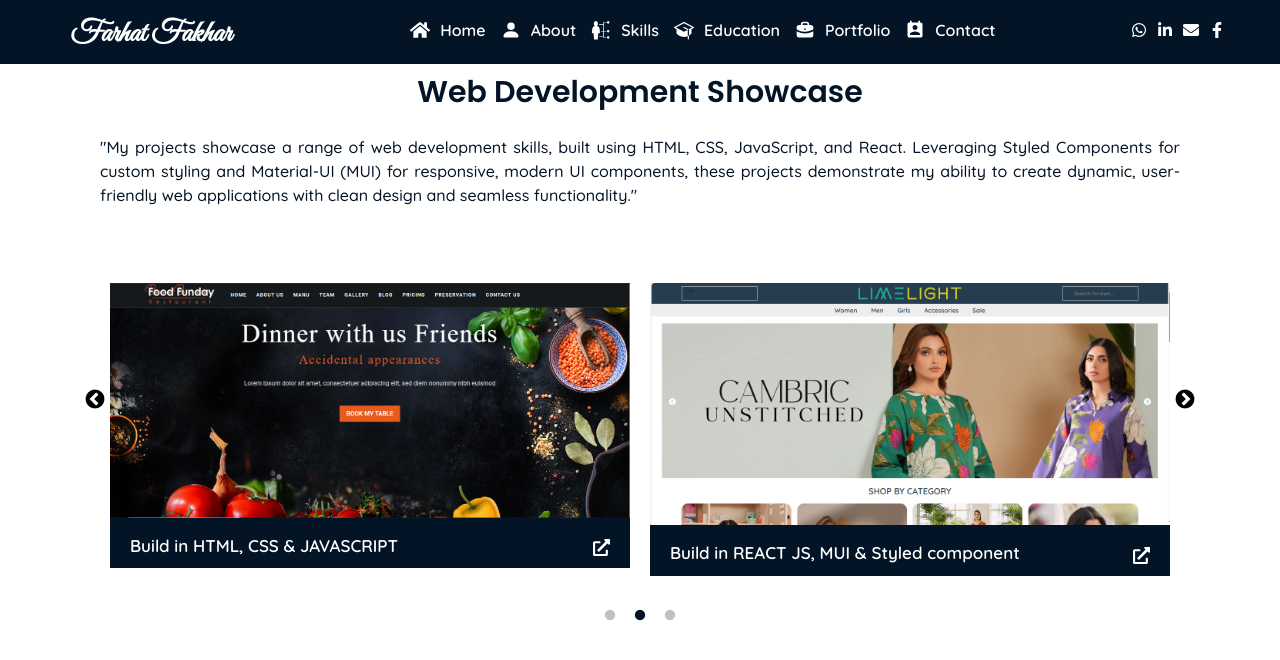
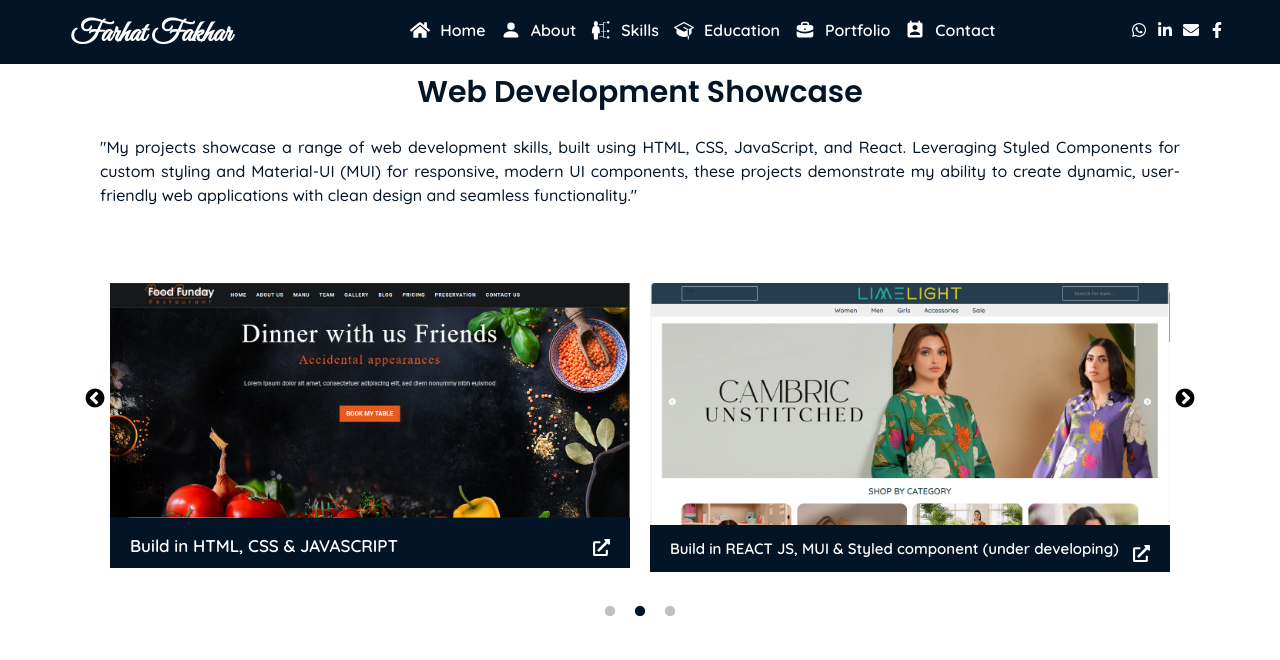
Before and after one commit to farhat-fakhar/Portfolio, a React (Create React App) app: page /showcase in a window 1280 px wide. Shown: the top 660 px of the page. Built offline with nearby package versions, Linux system fonts and the light colour scheme.

Commit message:
portfolio chnages

```diff
--- a/src/Component/Home/Hero.jsx
+++ b/src/Component/Home/Hero.jsx
@@ -8,7 +8,7 @@ import resume from "../assets/Farhat-Resume-Front-end-developer.pdf"
 import { NavLink } from "react-router-dom";
  const Hero = () => {
   const handleDownload = () => {
-    const resumeUrl = "/images/Farhat-Resume-Front-end-developer.pdf";
+    const resumeUrl = "https://drive.google.com/https://drive.google.com/file/d/1g7wUzbxAj0qS3MEhwXNq1HUvsJXVdgwx/view?usp=sharing";
     const link = document.createElement("a");
     link.href = resumeUrl;
     link.setAttribute("download", "farhat-resume.pdf");
@@ -16,6 +16,7 @@ import { NavLink } from "react-router-dom";
     link.click();
     document.body.removeChild(link);
   };
+
   return (
     <Wrapper>
       <Row className="d-flex justify-content-center align-items-center">
--- a/src/Component/Portfolio.jsx
+++ b/src/Component/Portfolio.jsx
@@ -3,7 +3,6 @@ import styled from "styled-components";
 import Title from "./Home/Title";
 import { Image } from "react-bootstrap";
 import Slider from "react-slick";
-import { NavLink } from "react-router-dom";
  import portfolio1 from "./assets/portfolio1.PNG";
 import portfolio2 from "./assets/portfolio2.PNG";
 import portfolio3 from "./assets/project3.PNG";
@@ -50,36 +49,47 @@ const Portfolio = () => {
       <div className="slider-container mt-3 ">
         <Slider {...settings}>
           <div className="item">
-            <NavLink
-              to="https://farhat-fakhar.github.io/Real-estate-website-demo/"
+            <a
+              href="https://farhat-fakhar.github.io/Real-estate-website-demo/"
+              target="_blank"
+              rel="noopener noreferrer"
               style={{ textDecoration: "none" }}
             >
               <Image src={portfolio1} fluid />
-              <div className="heading">
+              <div className="heading ">
                 <p>Build in HTML, CSS & JAVASCRIPT</p>
-                <p><FaExternalLinkAlt/></p>
+                <p>
+                  <FaExternalLinkAlt />
+                </p>
+              </div>
+            </a>
+          </div>
 
-              </div>
-            </NavLink>
-          </div>
           <div className="item">
-            <NavLink
-              to="https://farhat-fakhar.github.io/project/"
+            <a
+              href="https://farhat-fakhar.github.io/project/"
+              target="_blank"
+              rel="noopener noreferrer"
               style={{ textDecoration: "none" }}
             >
               <Image src={portfolio2} fluid />
-              <div className="heading">
+              <div className="heading ">
                 <p>Build in HTML, CSS & JAVASCRIPT</p>
-                <p><FaExternalLinkAlt/></p>
-
+                <p>
+                  <FaExternalLinkAlt />
+                </p>
               </div>
-            </NavLink>
+            </a>
           </div>
           <div className="item">
             <Image src={portfolio3} fluid />
-            <div className="heading  ">
-              <p>Build in REACT JS, MUI & Styled component</p>
-              <p><FaExternalLinkAlt/></p>
+            <div className="heading  py-2">
+              <p style={{ fontSize: "15px" }}>
+                Build in REACT JS, MUI & Styled component (under developing)
+              </p>
+              <p>
+                <FaExternalLinkAlt />
+              </p>
             </div>
           </div>
         </Slider>
@@ -96,7 +106,7 @@ const Wrapper = styled.div`
     color: ${({ theme }) => theme.colors.headingColor};
     font-weight: 500;
   }
-  .heading{
+  .heading {
     display: flex;
     justify-content: space-between;
     padding: 10px 20px;
@@ -111,8 +121,6 @@ const Wrapper = styled.div`
     display: flex;
     justify-content: space-between;
     padding: 10px 20px;
-
-
   }
   .slick-slide {
     padding: 0 10px;
@@ -129,11 +137,11 @@ const Wrapper = styled.div`
     margin: 0 5px;
   }
   @media only screen and (max-width: 992px) {
-    .heading{
-     padding: 10px ;
+    .heading {
+      padding: 10px;
       p {
         font-size: 12px;
-      font-weight:500;
+        font-weight: 500;
       }
     }
   }
```
Lines whose indentation alone changed are shown as unchanged.
